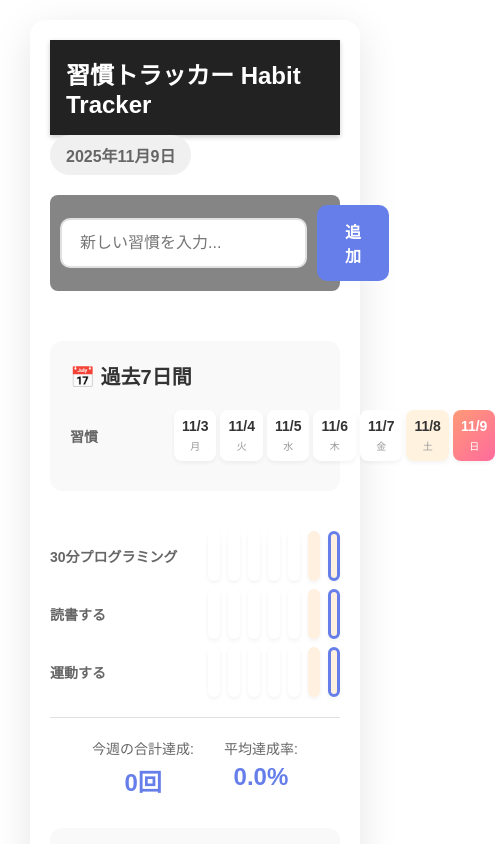
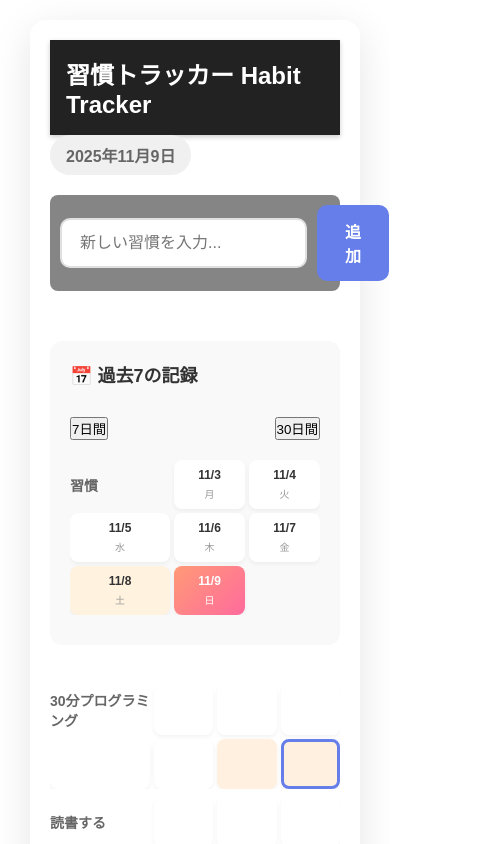
Before and after one commit to eidas/habit-tracker, a React (Create React App) app: page / in a window 390 px wide. Shown: the top 844 px of the page, 495 px wide, since content can reach past the window. Built offline with nearby package versions, Linux system fonts and the light colour scheme.

Commit message:
Day12: 30日の表示可能に

```diff
--- a/src/App.css
+++ b/src/App.css
@@ -292,12 +292,88 @@ h1 {
   }
 }
 
+/* カレンダーヘッダーの制御部分 */
+.calendar-header-controls {
+  display: flex;
+  justify-content: space-between;
+  align-items: center;
+  margin-bottom: 20px;
+  flex-wrap: wrap;
+  gap: 10px;
+}
+
+.date-range-buttons {
+  display: flex;
+  gap: 8px;
+}
+
+.date-range-btn {
+  padding: 8px 16px;
+  background-color: white;
+  border: 2px solid #e0e0e0;
+  border-radius: 8px;
+  cursor: pointer;
+  font-size: 14px;
+  font-weight: 600;
+  transition: all 0.2s;
+}
+
+.date-range-btn:hover {
+  background-color: #f0f0f0;
+  border-color: #667eea;
+}
+
+.date-range-btn.active {
+  background-color: #667eea;
+  color: white;
+  border-color: #667eea;
+}
+
+
+/* カレンダーヘッダーとグリッドに横スクロール対応 */
+.calendar-header,
+.calendar-row {
+  overflow-x: auto;
+  /* スクロールバーのスタイリング（Webkit） */
+  scrollbar-width: thin;
+  scrollbar-color: #667eea #f0f0f0;
+}
+
+.calendar-header::-webkit-scrollbar,
+.calendar-row::-webkit-scrollbar {
+  height: 8px;
+}
+
+.calendar-header::-webkit-scrollbar-track,
+.calendar-row::-webkit-scrollbar-track {
+  background: #f0f0f0;
+  border-radius: 4px;
+}
+
+.calendar-header::-webkit-scrollbar-thumb,
+.calendar-row::-webkit-scrollbar-thumb {
+  background: #667eea;
+  border-radius: 4px;
+}
+
+.calendar-header::-webkit-scrollbar-thumb:hover,
+.calendar-row::-webkit-scrollbar-thumb:hover {
+  background: #5a6fba;
+}
+
+/* 横スクロール時にヘッダーが固定されるように */
+.calendar-section {
+  position: relative;
+}
+
+/* カレンダーヘッダー */
 .calendar-header {
   display: grid;
-  grid-template-columns: 150px repeat(7, 1fr);
+  grid-template-columns: 150px repeat(auto-fit, minmax(60px, 1fr));
   gap: 8px;
   align-items: center;
   margin-bottom: 10px;
+  min-width: min-content;
 }
 
 .habit-name-column {
@@ -360,10 +436,11 @@ h1 {
 
 .calendar-row {
   display: grid;
-  grid-template-columns: 150px repeat(7, 1fr);
+  grid-template-columns: 150px repeat(auto-fit, minmax(60px, 1fr));
   gap: 8px;
   align-items: center;
   margin-bottom: 8px;
+  min-width: min-content;
 }
 
 .calendar-habit-name {
@@ -461,13 +538,34 @@ h1 {
 
 /* レスポンシブ対応 */
 @media (max-width: 768px) {
-  .calendar-header {
-    grid-template-columns: 100px repeat(7, 1fr);
+  .calendar-header-controls {
+    flex-direction: column;
+    align-items: flex-start;
+  }
+
+  .calendar-header-controls h2 {
+    font-size: 18px;
+  }
+
+  .date-range-buttons {
+    width: 100%;
+    justify-content: space-between;
+  }
+
+  .date-range-btn {
+    flex: 1;
+    padding: 6px 12px;
+    font-size: 12px;
+  }
+
+  .calendar-header,
+  .calendar-row {
+    grid-template-columns: 100px repeat(auto-fit, minmax(50px, 1fr));
     gap: 4px;
   }
 
   .date-month-day {
-    font-size: 14px;
+    font-size: 12px;
   }
 
   .date-day-of-week {
--- a/src/App.tsx
+++ b/src/App.tsx
@@ -3,6 +3,7 @@ import './App.css';
 // import { BrowserRouter as Router, Routes, Route } from 'react-router-dom';
 import Header from './components/Header';
 import { ulid } from 'ulid';
+import { get } from 'http';
 
 
 /**
@@ -53,6 +54,8 @@ function App() {
   // カレンダーのセルにホバーしたときの情報を管理
   const [hoveredCell, setHoveredCell] = useState<{ habitId: string; date: string } | null>(null);
 
+  // 表示する日数を切り替えるstateの管理
+  const [displayDays, setDisplayDays] = useState<number>(7); // 7日間表示がデフォルト
 
   // 習慣データが変更されるたびにローカルストレージに保存
   useEffect(() => {
@@ -147,9 +150,6 @@ function App() {
     return `${date.getMonth() + 1}/${date.getDate()}`;
   };
 
-  // 過去7日分の日付を取得
-  const last7Days = getLastNDays(7);
-
   // 曜日が土日の場合trueを返す
   const isWeekend = (dateStr: string): boolean => {
     const date = new Date(dateStr);
@@ -169,6 +169,16 @@ function App() {
     const dayOfWeek = getDayOfWeek(dateStr);
     return `${month}月${day}日(${dayOfWeek})`;
   };
+
+
+  // 過去7日分の日付を取得
+  const last7Days = getLastNDays(7);
+
+  // 過去30日分の日付を取得
+  const last30Days = getLastNDays(30);
+
+  // 表示する日付配列を取得
+  const displayDates = getLastNDays(displayDays);
 
   // ==================== 習慣の操作 ====================
 
@@ -302,7 +312,23 @@ function App() {
 
       {/* カレンダーヘッダー */}
       <div className="calendar-section">
-        <h2>📅 過去7日間</h2>
+        <div className="calendar-header-controls" >
+          <h2>📅 過去7の記録</h2>
+          <div className="date-range-buttons">
+            <button
+              className={`date-range-button ${displayDays === 7 ? 'active' : ''}`}
+              onClick={() => setDisplayDays(7)}
+            >
+              7日間
+            </button>
+            <button
+              className={`date-range-button ${displayDays === 30 ? 'active' : ''}`}
+              onClick={() => setDisplayDays(30)}
+            >
+              30日間
+            </button>
+          </div>
+        </div>
 
         {/* ツールチップ表示 */}
         {hoveredCell && (
@@ -320,7 +346,7 @@ function App() {
         {/* 日付ヘッダー */}
         <div className="calendar-header">
           <div className="habit-name-column">習慣</div>
-          {last7Days.map(date => (
+          {displayDates.map(date => (
             <div
               key={date}
               className={`date-column ${date === todayString ? 'today' : ''} ${isWeekend(date) ? 'weekend' : ''}`}
@@ -342,7 +368,7 @@ function App() {
             <div className="habit-name-column">
               {habit.name}
             </div>
-            {last7Days.map(date => (
+            {displayDates.map(date => (
               <div
                 key={date}
                 className={`calendar-cell ${habit.completedDates.includes(date) ? 'completed' : ''}  ${date === todayString ? 'today' : ''} ${isWeekend(date) ? 'weekend' : ''}`}
@@ -369,10 +395,10 @@ function App() {
         {habits.length > 0 && (
           <div className="calendar-stats">
             <div className="stat-item">
-              <span className="stat-label">今週の合計達成:</span>
+              <span className="stat-label">期間中の合計達成:</span>
               <span className="stat-value">
                 {habits.reduce((sum, habit) =>
-                  sum + habit.completedDates.filter(date => last7Days.includes(date)).length, 0
+                  sum + habit.completedDates.filter(date => displayDates.includes(date)).length, 0
                 )}回
               </span>
             </div>
@@ -381,8 +407,8 @@ function App() {
               <span className="stat-value">
                 {habits.length > 0
                   ? ((habits.reduce((sum, habit) =>
-                      sum + habit.completedDates.filter(date => last7Days.includes(date)).length, 0
-                    ) / (habits.length * 7) * 100).toFixed(1))
+                      sum + habit.completedDates.filter(date => displayDates.includes(date)).length, 0
+                    ) / (habits.length * displayDates.length) * 100).toFixed(1))
                   : 0}%
               </span>
             </div>
```
Also changed, not shown: 1 other file (tests, documents, lock files or other folders).
